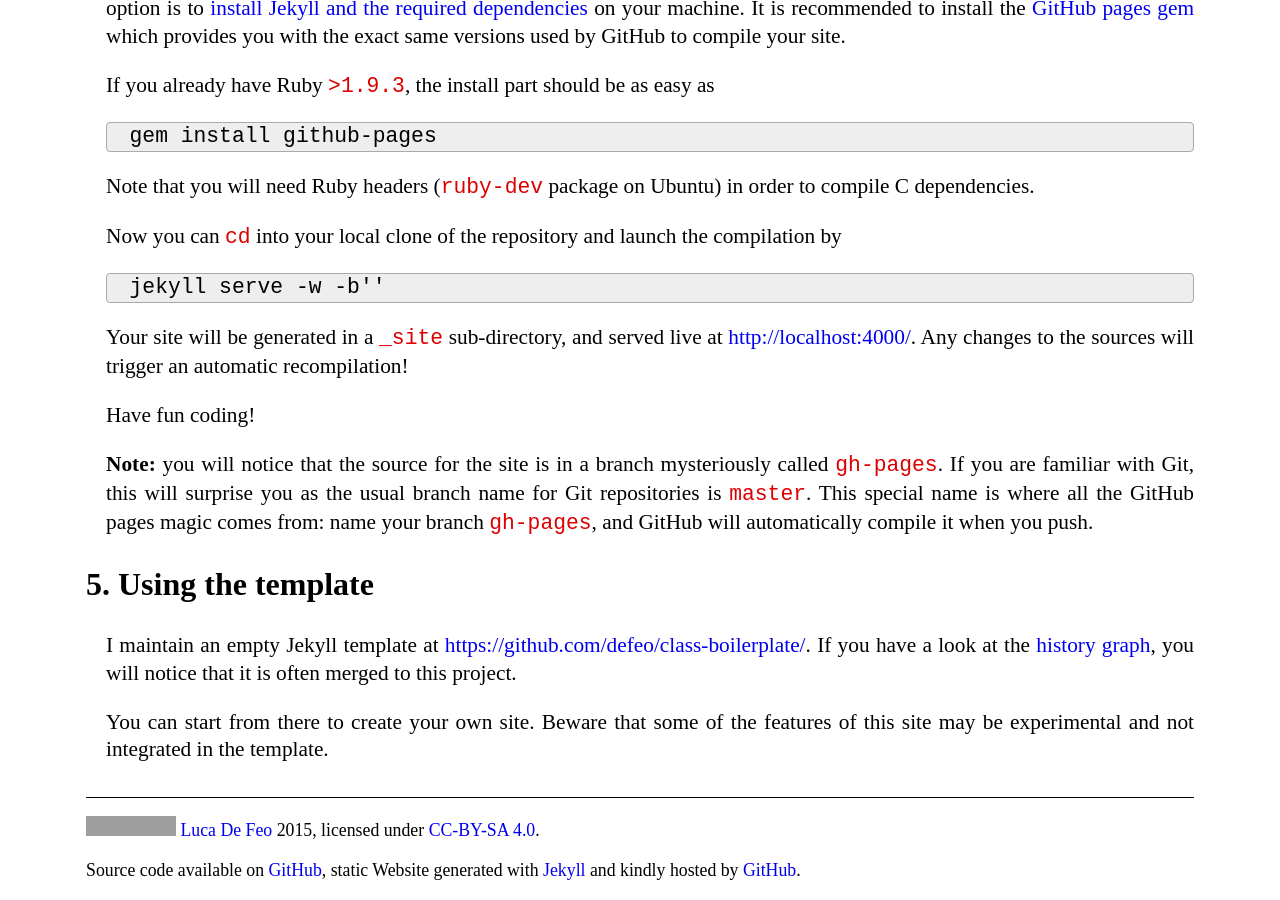
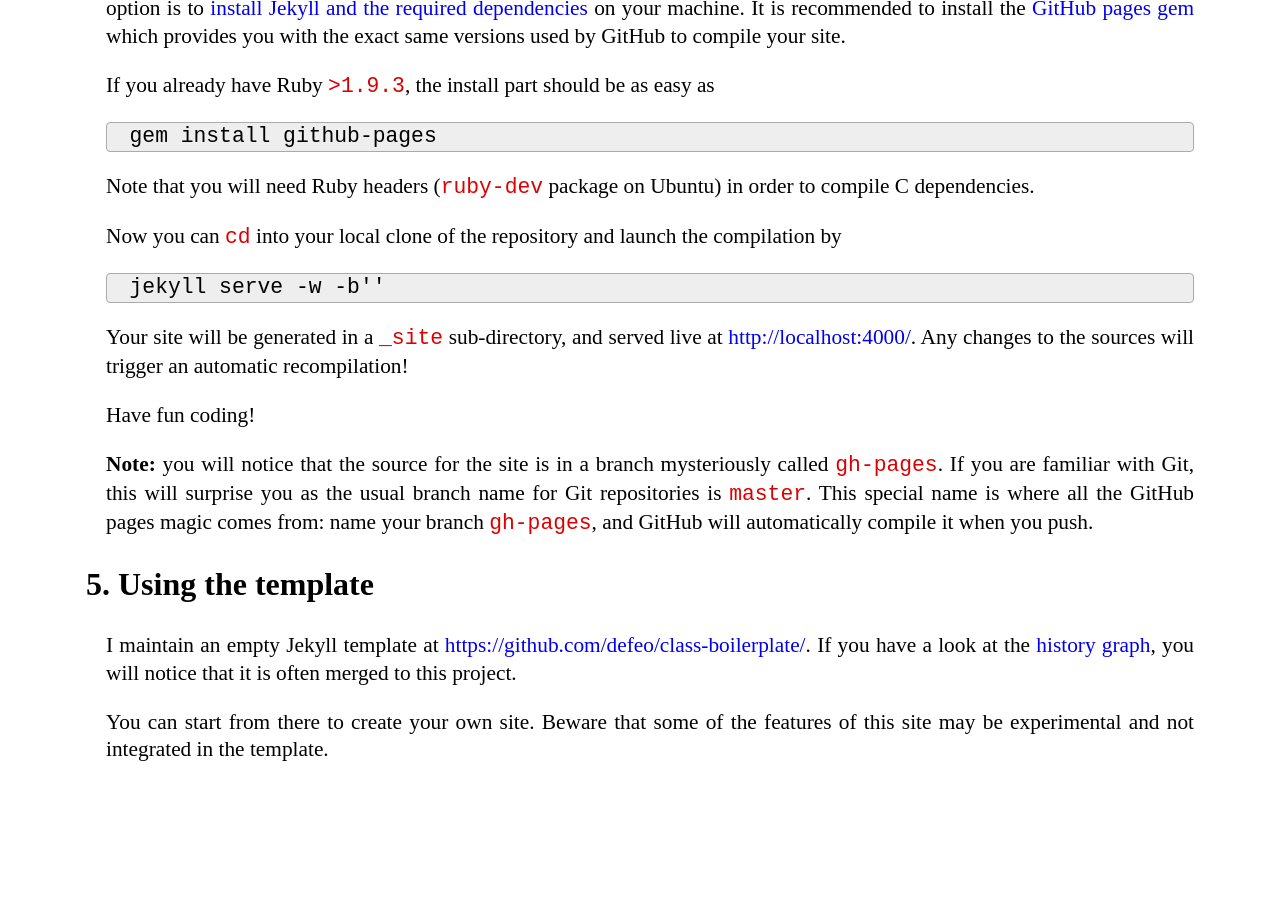
Before and after one commit to defeo/aws, a Jekyll site: the page built from HELP.md, in a window 1280 px wide and 900 px high, scrolled down 1850 px. Built offline with Jekyll 4.4.1, drawn with Linux system fonts in a browser that asks for light colours; a style sheet for code colours, icons or effects is not loaded; after the commit the page ends 2635 px from its top, so only the background shows below that; grey boxes are pictures that could not be loaded.

Commit message:
More metadata in _config.yml, moved footer to separate layout

```diff
--- a/_config.yml
+++ b/_config.yml
@@ -1,9 +1,25 @@
+# Settings
 baseurl: /class-boilerplate
 permalink: pretty
 
-kramdown:
-  parse_block_html: true
+# About
+title: Class boilerplate
+tagline: A Jekyll template for LMS
+author:
+  name: Luca De Feo
+  url: 'http://defeo.lu'
 
+# Collections
 collections:
   addons:
     output: true
+
+# Default values
+defaults:
+  - scope:
+      path: ''
+    values:
+      layout: default
+
+kramdown:
+  parse_block_html: true
--- a/_layouts/main.html
+++ b/_layouts/main.html
@@ -3,7 +3,13 @@
 <html>
   <head lang="en">
     <meta charset="utf-8">
-    <title>{{ page.title | strip_html }}</title>
+    <title>
+      {% if page.title == "Home" %}
+      {{ site.title }} – {{ site.tagline }}
+      {% else %}
+      {{ page.title }} – {{ site.title }}
+      {% endif %}
+    </title>
 
     <link rel="stylesheet" href="{{ site.baseurl }}/assets/css/font-awesome.css">
     <link rel="stylesheet" href="{{ site.baseurl }}/assets/css/main.css">
@@ -131,29 +137,7 @@
     </ul>
 
     <div class="main">
-      <div id="content" class="container">
-	{{ content }}
-      </div>
-
-      <footer class="footer">
-	<div class="container">
-	  <p><a rel="license"
-		href="http://creativecommons.org/licenses/by-sa/4.0/">
-	      <img alt="Creative Commons Licence" style="border-width:0"
-		   src="http://i.creativecommons.org/l/by-sa/4.0/80x15.png"/>
-	    </a> <a href="http://defeo.lu" class="print-link">Luca De
-	      Feo</a> {{ site.time | date:"%Y" }}, licensed
-	    under <a rel="license" class="print-link"
-		     href="http://creativecommons.org/licenses/by-sa/4.0/">CC-BY-SA
-	      4.0</a>.</p>
-
-	  <p class="dont-print">Source code available
-	    on <a href="{{ site.github.repository_url }}">GitHub</a>,
-	    static Website generated
-	    with <a href="http://jekyllrb.com/">Jekyll</a> and kindly
-	    hosted by <a href="http://pages.github.com/">GitHub</a>.</p>
-	</div>
-      </footer>
+      {{ content }}
     </div>
 
     <!-- We pass down data from the YAML front matter as a JS object -->
```
Also changed, not shown: _layouts/default.html (added, +26 -0 lines), index.md (+1 -2 lines).
